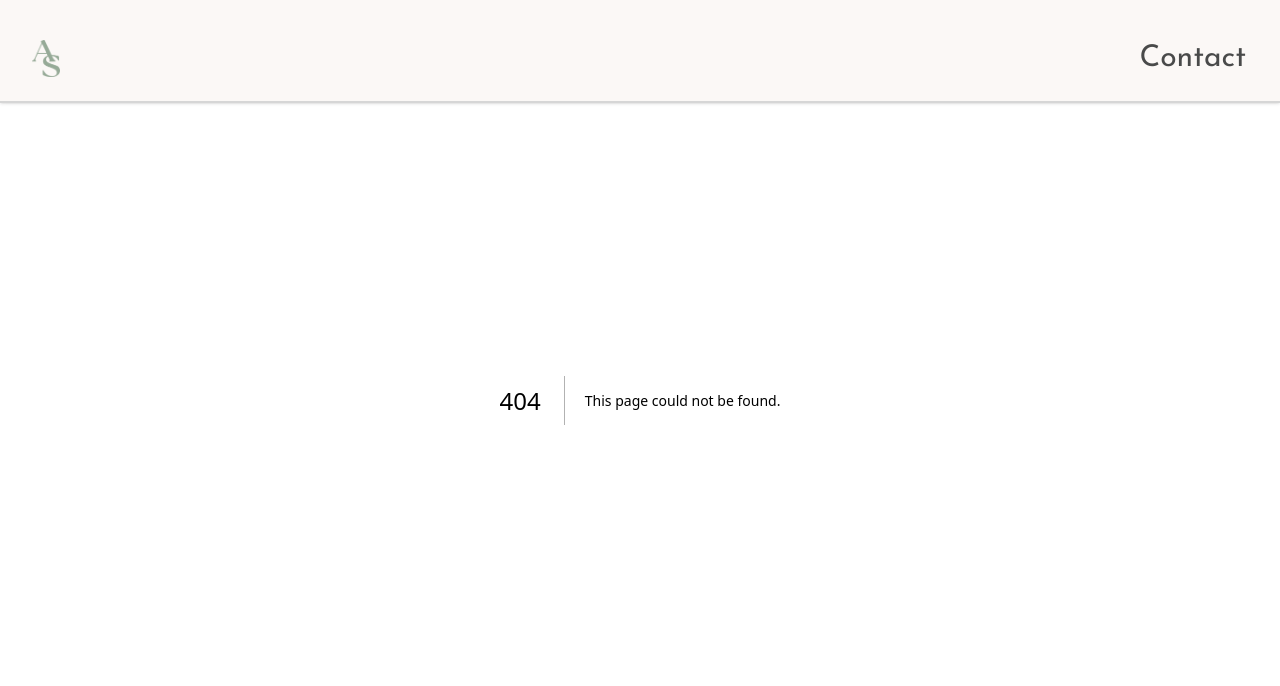
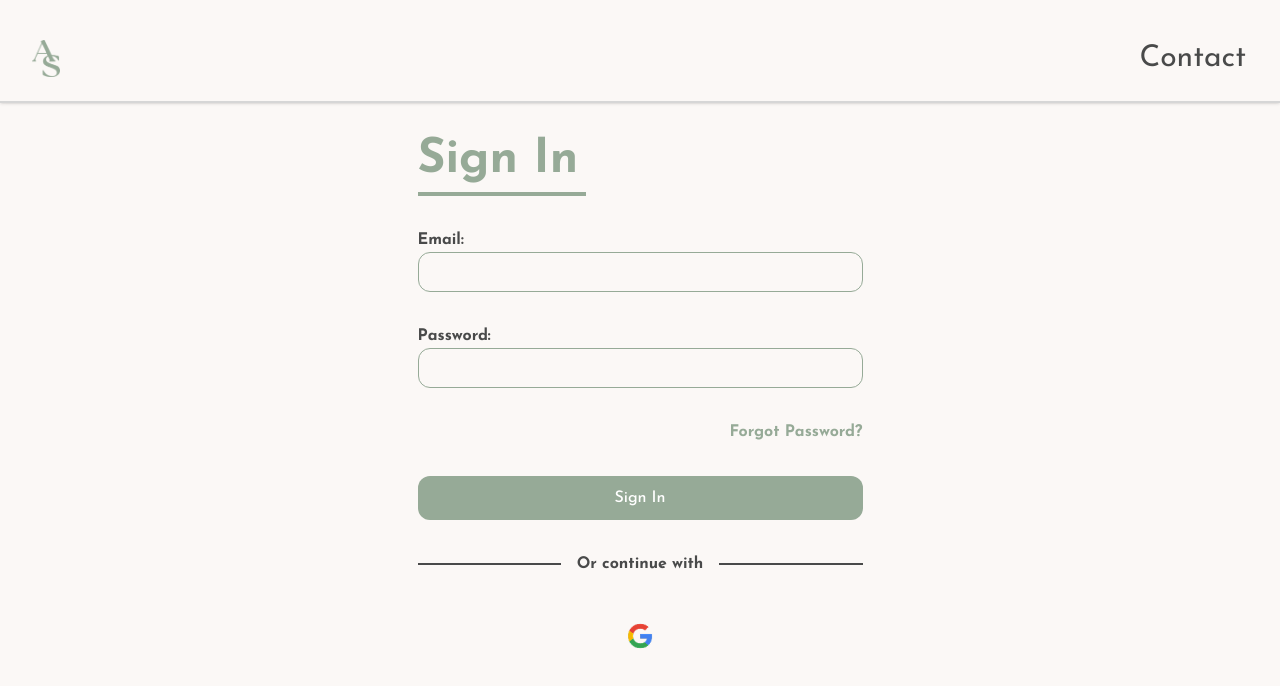
Before and after one commit to vigneshsaravanakumar404/audisea, a Next.js app: page /signin in a window 1280 px wide. Before the commit this address had no page. Shown: the top 686 px of the page. Built offline with nearby package versions, Linux system fonts and the light colour scheme.

Commit message:
Updated Sign In Page and fixed Josefin-Sans as main font

```diff
--- a/src/app/globals.css
+++ b/src/app/globals.css
@@ -22,6 +22,6 @@
 html, body {
   background: var(--background);
   color: var(--foreground);
-  font-family: Arial, Helvetica, sans-serif;
+  font-family: var(--font-josefin-sans),Arial, Helvetica, sans-serif;
   overflow-x: hidden;
 }
--- a/src/app/layout.tsx
+++ b/src/app/layout.tsx
@@ -2,6 +2,8 @@ import type { Metadata } from "next";
 import { Geist, Geist_Mono, Josefin_Sans } from "next/font/google";
 import "./globals.css";
 import Navbar from "../components/navbar"
+import localFont from "next/font/local";
+
 
 
 const geistSans = Geist({
--- /dev/null
+++ b/src/app/signin/page.tsx
@@ -0,0 +1,69 @@
+import React from "react";
+import googleIcon from "../../../public/google.png";
+export default function SignInPage() {
+  return (
+    <div className="bg-[#fbf8f6] flex justify-center items-center min-h-screen px-4">
+      <div className="w-full max-w-[445px] space-y-8">
+        {/* Title */}
+        <div className="text-left space-y-2">
+          <h1 className="text-[#96aa97] text-5xl font-bold font-helvetica">Sign In</h1>
+          <div className="h-1 w-[168px] bg-[#96aa97]" />
+        </div>
+
+        {/* Email Field */}
+        <div className="space-y-2">
+          <label htmlFor="email" className="text-[#494a4a] font-bold text-base">
+            Email:
+          </label>
+          <input
+            id="email"
+            type="email"
+            className="h-10 bg-[#fbf8f6] rounded-xl border border-[#96aa97] focus:ring-2 focus:ring-[#96aa97] focus:border-transparent w-full"
+          />
+        </div>
+
+        {/* Password Field */}
+        <div className="space-y-2">
+          <label htmlFor="password" className="text-[#494a4a] font-bold text-base">
+            Password:
+          </label>
+          <input
+            id="password"
+            type="password"
+            className="h-10 bg-[#fbf8f6] rounded-xl border border-[#96aa97] focus:ring-2 focus:ring-[#96aa97] focus:border-transparent w-full"
+          />
+        </div>
+
+        {/* Forgot Password */}
+        <div className="flex justify-end">
+          <button className="text-[#96aa97] font-bold text-base hover:underline font-josefin">
+            Forgot Password?
+          </button>
+        </div>
+
+        {/* Sign In Button */}
+        <button className="w-full h-11 bg-[#96aa97] hover:bg-[#7a8f7b] rounded-xl text-white font-medium text-base">
+          Sign In
+        </button>
+
+        {/* Divider */}
+        <div className="flex items-center space-x-4">
+          <hr className="flex-1 bg-[#494a4a] h-0.5 border-0" />
+          <span className="text-[#494a4a] text-base font-bold">Or continue with</span>
+          <hr className="flex-1 bg-[#494a4a] h-0.5 border-0" />
+        </div>
+
+        {/* Google Sign-In */}
+        <div className="flex justify-center">
+          <button className="w-14 h-14 flex items-center justify-center hover:opacity-80 transition-opacity">
+            <img
+              src={googleIcon.src} // Replace with actual image path
+              alt="Google Sign In"
+              className="w-10 h-10 object-contain"
+            />
+          </button>
+        </div>
+      </div>
+    </div>
+  );
+}
--- /dev/null
+++ b/src/app/signup/page.tsx
@@ -0,0 +1,9 @@
+import React from "react";
+import googleIcon from "../../../public/google.png";
+export default function SignUpPage() {
+  return (
+    <div className="bg-[#fbf8f6] flex justify-center items-center min-h-screen px-4 text-black">
+      Unfinished
+    </div>
+  );
+}
```
Also changed, not shown: public/google.png (added).
